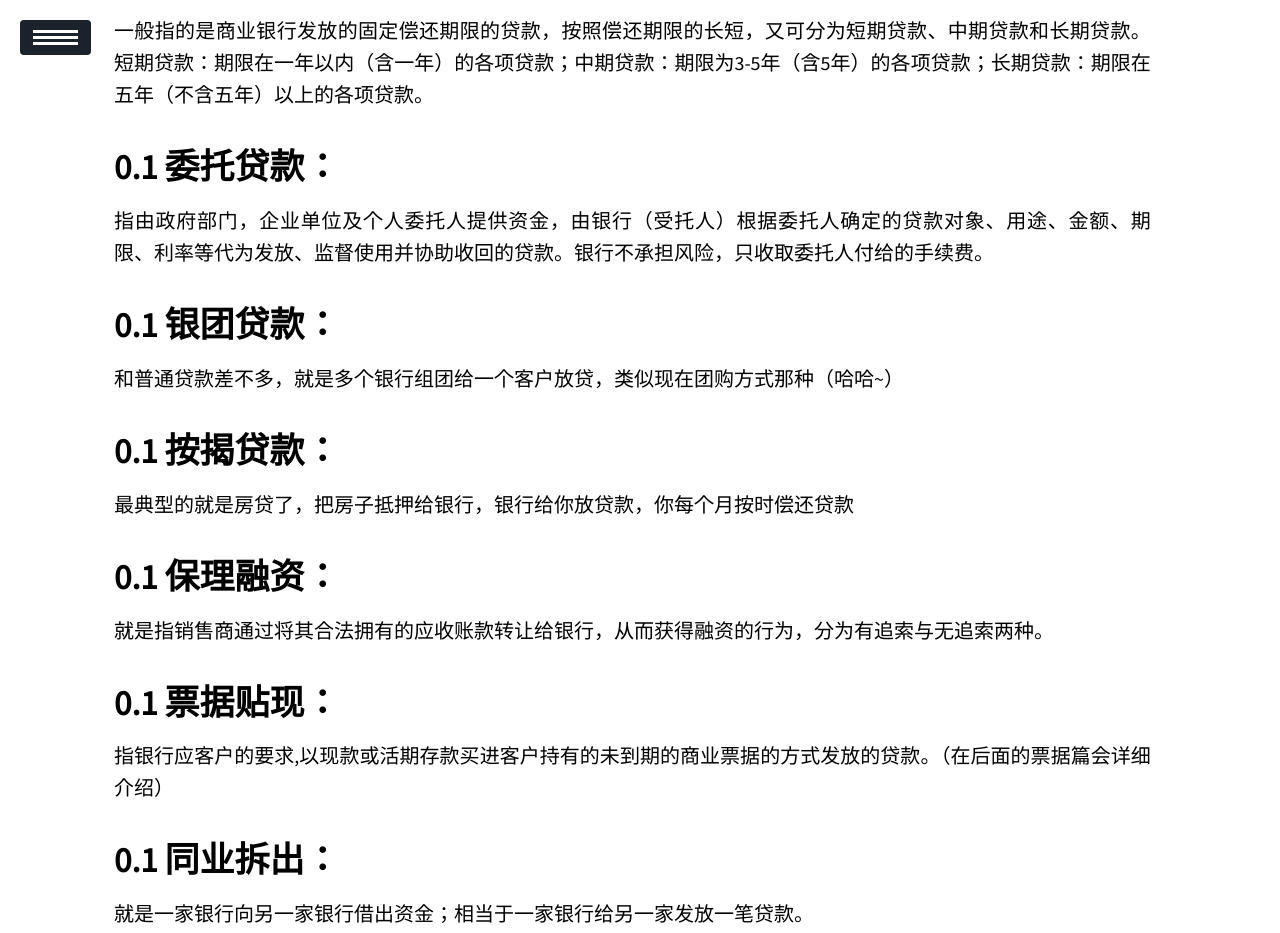
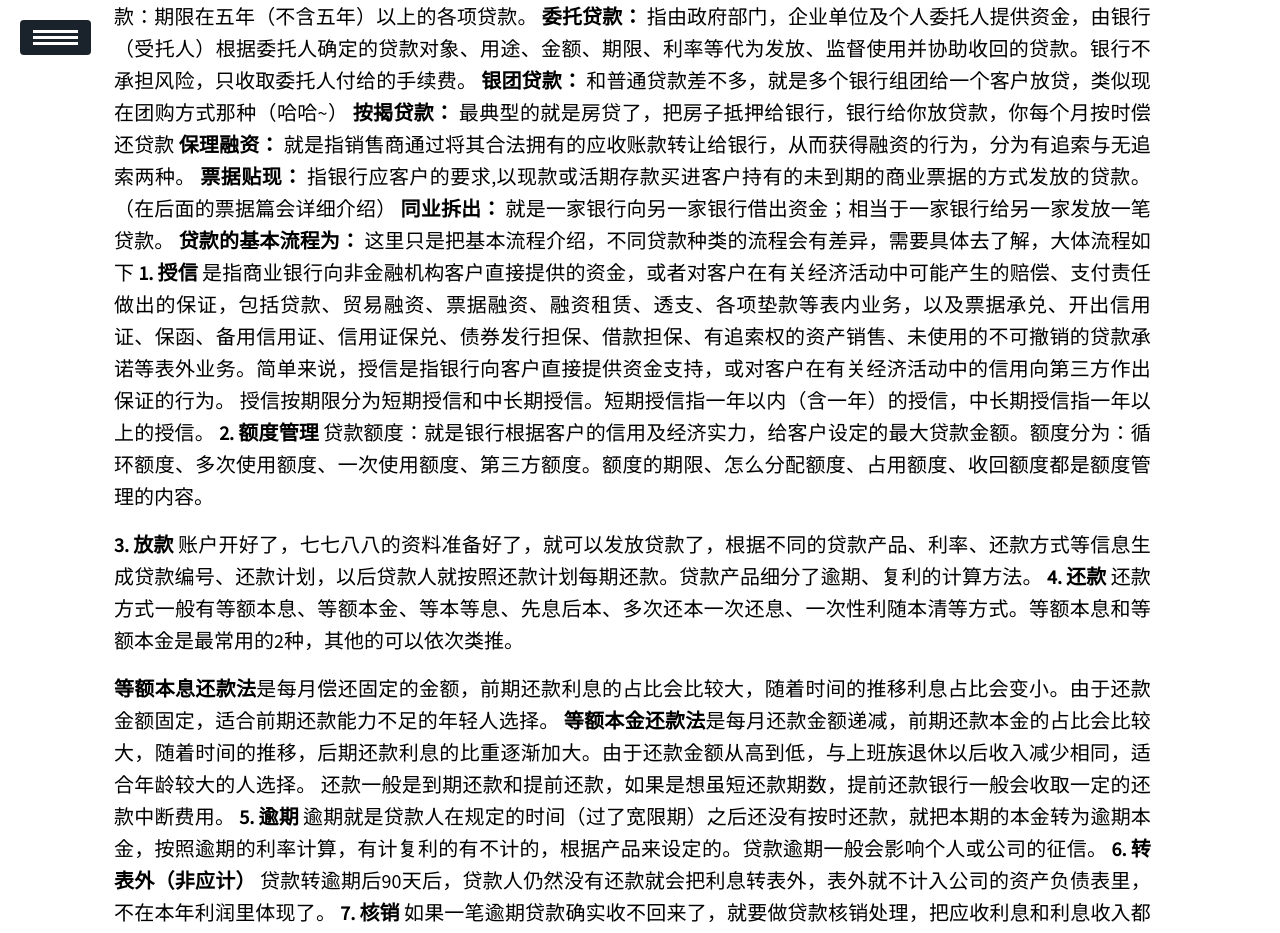
Before and after one commit to duanyd/duanyd.github.io, a Jekyll site: the page built from _posts/2020-05-05-Banking Journey I Know (Loan).md, in a window 1280 px wide and 1400 px high, scrolled down 688 px. Shown: the top 933 px of the window. Built offline with Jekyll 4.4.1, drawn with Linux system fonts in a browser that asks for light colours; our own code applies the rules of GitHub Pages for plain Markdown files; a script that is not in the unit is left out; some of the changed text lies outside the part shown.

Commit message:
格式调整

```diff
--- a/_posts/2020-05-05-Banking Journey I Know (Loan).md
+++ b/_posts/2020-05-05-Banking Journey I Know (Loan).md
@@ -13,41 +13,41 @@ description: As an asset end of banks, loans play an important role and are the
 贷款作为银行的资产端，发挥着重要作用，是银行盈利的主要来源。银行正常是先给客户授信，分配额度，然后才能给客户贷款，我这里没有讲授信和额度管理，他们也是一个庞大的系统，这里说明一下。贷款分类有普通贷款、委托贷款、银团贷款、按揭贷款、保理融资等，其中贴现、同业拆出、垫款也是一种贷款。基本流程都差不多，只是有个别差异，比如普贷和委贷的区别就是资金来源不同，普贷是放贷的是银行的前，委贷是放的委存的钱（别人在银行开的委存账户）。
 贷款的种类：
 
-## 普通贷款：
+**普通贷款：**
 一般指的是商业银行发放的固定偿还期限的贷款，按照偿还期限的长短，又可分为短期贷款、中期贷款和长期贷款。短期贷款：期限在一年以内（含一年）的各项贷款；中期贷款：期限为3-5年（含5年）的各项贷款；长期贷款：期限在五年（不含五年）以上的各项贷款。
-## 委托贷款：
+**委托贷款：**
 指由政府部门，企业单位及个人委托人提供资金，由银行（受托人）根据委托人确定的贷款对象、用途、金额、期限、利率等代为发放、监督使用并协助收回的贷款。银行不承担风险，只收取委托人付给的手续费。
-## 银团贷款：
+**银团贷款：**
 和普通贷款差不多，就是多个银行组团给一个客户放贷，类似现在团购方式那种（哈哈~）
-## 按揭贷款：
+**按揭贷款：**
 最典型的就是房贷了，把房子抵押给银行，银行给你放贷款，你每个月按时偿还贷款
-## 保理融资：
+**保理融资：**
 就是指销售商通过将其合法拥有的应收账款转让给银行，从而获得融资的行为，分为有追索与无追索两种。
-## 票据贴现：
+**票据贴现：**
 指银行应客户的要求,以现款或活期存款买进客户持有的未到期的商业票据的方式发放的贷款。（在后面的票据篇会详细介绍）
-## 同业拆出：
+**同业拆出：**
 就是一家银行向另一家银行借出资金；相当于一家银行给另一家发放一笔贷款。
-## 贷款的基本流程为：
+**贷款的基本流程为：**
 这里只是把基本流程介绍，不同贷款种类的流程会有差异，需要具体去了解，大体流程如下
-1. ### 授信
+**1. 授信**
 是指商业银行向非金融机构客户直接提供的资金，或者对客户在有关经济活动中可能产生的赔偿、支付责任做出的保证，包括贷款、贸易融资、票据融资、融资租赁、透支、各项垫款等表内业务，以及票据承兑、开出信用证、保函、备用信用证、信用证保兑、债券发行担保、借款担保、有追索权的资产销售、未使用的不可撤销的贷款承诺等表外业务。简单来说，授信是指银行向客户直接提供资金支持，或对客户在有关经济活动中的信用向第三方作出保证的行为。
 授信按期限分为短期授信和中长期授信。短期授信指一年以内（含一年）的授信，中长期授信指一年以上的授信。
-2. ### 额度管理
+**2. 额度管理**
 贷款额度：就是银行根据客户的信用及经济实力，给客户设定的最大贷款金额。额度分为：循环额度、多次使用额度、一次使用额度、第三方额度。额度的期限、怎么分配额度、占用额度、收回额度都是额度管理的内容。
 
-3. ### 放款
+**3. 放款**
 账户开好了，七七八八的资料准备好了，就可以发放贷款了，根据不同的贷款产品、利率、还款方式等信息生成贷款编号、还款计划，以后贷款人就按照还款计划每期还款。贷款产品细分了逾期、复利的计算方法。
-4. ### 还款
+**4. 还款**
 还款方式一般有等额本息、等额本金、等本等息、先息后本、多次还本一次还息、一次性利随本清等方式。等额本息和等额本金是最常用的2种，其他的可以依次类推。
 
-等额本息还款法是每月偿还固定的金额，前期还款利息的占比会比较大，随着时间的推移利息占比会变小。由于还款金额固定，适合前期还款能力不足的年轻人选择。
-等额本金还款法是每月还款金额递减，前期还款本金的占比会比较大，随着时间的推移，后期还款利息的比重逐渐加大。由于还款金额从高到低，与上班族退休以后收入减少相同，适合年龄较大的人选择。
+**等额本息还款法**是每月偿还固定的金额，前期还款利息的占比会比较大，随着时间的推移利息占比会变小。由于还款金额固定，适合前期还款能力不足的年轻人选择。
+**等额本金还款法**是每月还款金额递减，前期还款本金的占比会比较大，随着时间的推移，后期还款利息的比重逐渐加大。由于还款金额从高到低，与上班族退休以后收入减少相同，适合年龄较大的人选择。
 还款一般是到期还款和提前还款，如果是想虽短还款期数，提前还款银行一般会收取一定的还款中断费用。
-5. ### 逾期
+**5. 逾期**
 逾期就是贷款人在规定的时间（过了宽限期）之后还没有按时还款，就把本期的本金转为逾期本金，按照逾期的利率计算，有计复利的有不计的，根据产品来设定的。贷款逾期一般会影响个人或公司的征信。
-6. ### 转表外（非应计）
+**6. 转表外（非应计）**
 贷款转逾期后90天后，贷款人仍然没有还款就会把利息转表外，表外就不计入公司的资产负债表里，不在本年利润里体现了。
-7. ### 核销
+**7. 核销**
 如果一笔逾期贷款确实收不回来了，就要做贷款核销处理，把应收利息和利息收入都冲掉，逾期本金转到贷款损失准备科目里。如果核销后企业又能还款了，就做贷款核销收回处理，再还款。
 
 最后附上思维导图：github地址为[link](https://github.com/duanyd/XmindOfBankBusiness)
```
Also changed, not shown: _posts/2020-05-02-Banking Journey I Know (Opening).md (+7 -7 lines), _posts/2020-05-03-Banking Journey I Know (Accounting).md (+9 -9 lines), _posts/2020-05-04-Banking Journey I Know (Deposit).md (+8 -8 lines), _posts/2020-05-06-Banking Journey I Know (Bill).md (+35 -35 lines), _posts/2020-05-07-Banking Journey I Know (Cash).md (+18 -18 lines).
